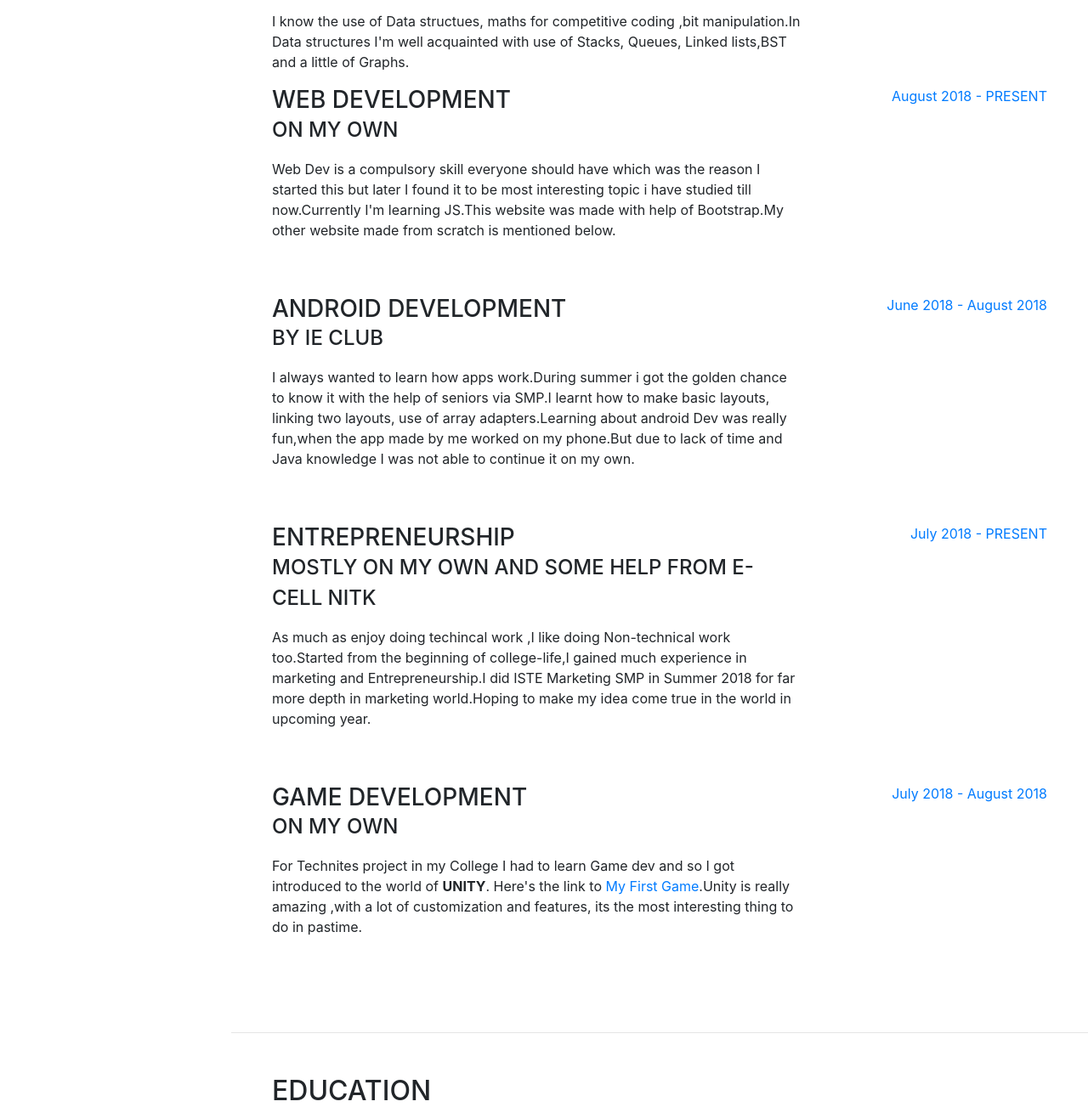
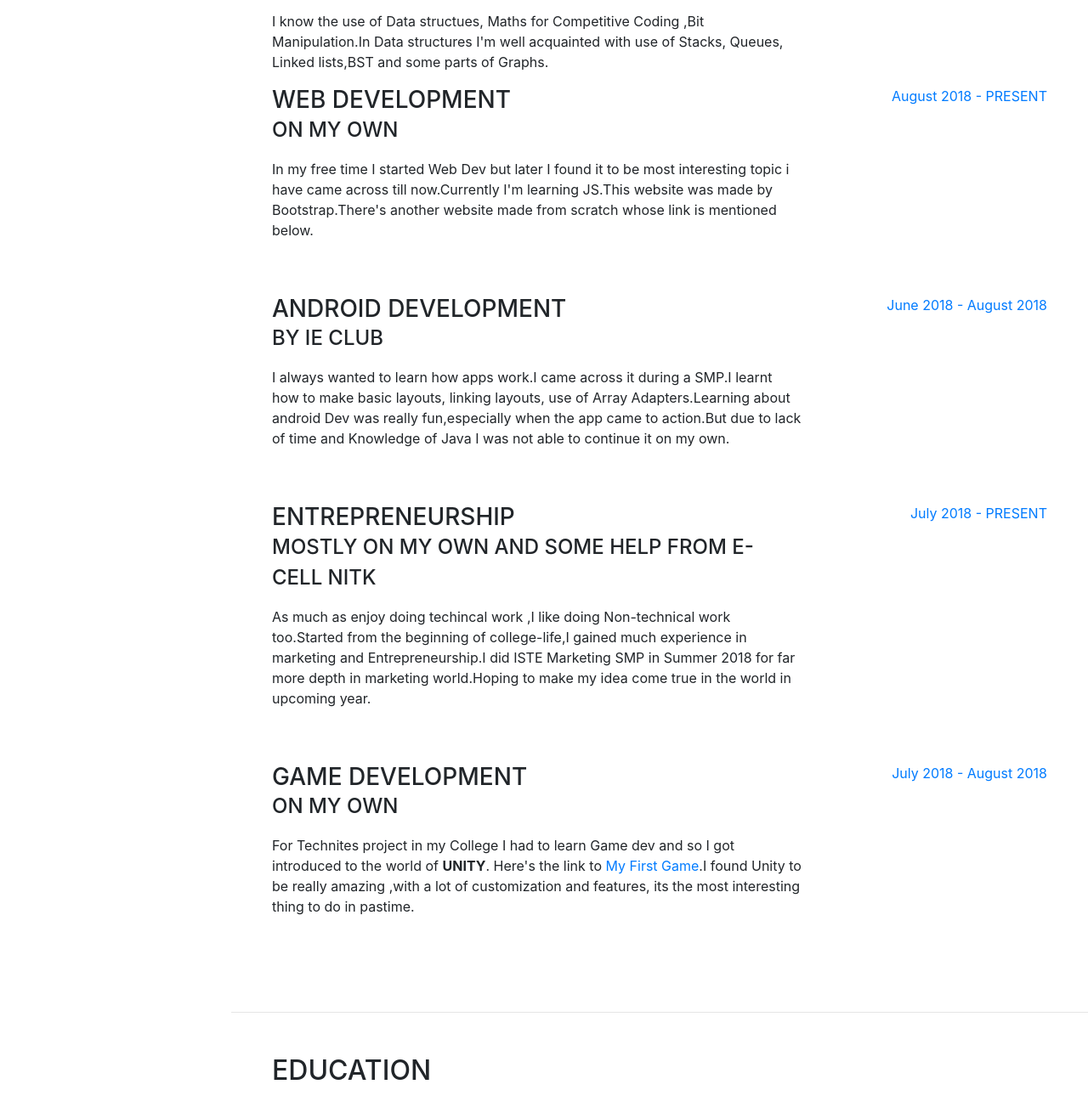
Before and after one commit to Saharsh007/Saharsh007.github.io, a website with bundled scripts: page index.html in a window 1280 px wide. Shown: the part 1008-2311 px from the top of the page at 85% size. Built offline with nearby package versions, Linux system fonts and the light colour scheme; a web font is replaced by a local one.

Commit message:
langauge error fixed

```diff
--- a/index.html
+++ b/index.html
@@ -70,7 +70,7 @@
           <div class="subheading mb-5">@46, 4TH BLOCK· NITK SURATHKAL·INDIA, +91 8861116298 ·
             <a href="mailto:name@email.com">saharshsonu40@gmail.com</a>
           </div>
-          <p class="lead mb-5">I am a curious guy who is interest is exploring.<br>
+          <p class="lead mb-5">I am a curious guy who's interest is exploring.<br>
 I have knowledge of CP,DSA,Web Dev, Android dev
 and also working on entrepreneurship and ML. <br>
 I like to play football and badminton and
@@ -79,7 +79,7 @@ I am the person who lives to eat.<br>
 My dream to built a personal assistant
 using Artificial Intelliengence
 like J.A.R.V.I.S  from Ironman .
-only as software not hardware.</p>
+</p>
           <div class="social-icons">
             <a href="https://www.linkedin.com/in/kumar-saharsh-767829156/" target="_blank">
               <i class="fab fa-linkedin-in"></i>
@@ -107,7 +107,7 @@ only as software not hardware.</p>
             <div class="resume-content mr-auto">
               <h3 class="mb-0">COMPETITIVE PROGRAMMING </h3>
               <div class="subheading mb-3"> BY IET CLUB </div>
-              <p>I know the use of Data structues, maths for competitive coding ,bit manipulation.In Data structures I'm well acquainted with use of Stacks, Queues, Linked lists,BST and a little of Graphs.
+              <p>I know the use of Data structues, Maths for Competitive Coding ,Bit Manipulation.In Data structures I'm well acquainted with use of Stacks, Queues, Linked lists,BST and some parts of Graphs.
               </p>
             </div>
             <div class="resume-date text-md-right">
@@ -119,7 +119,7 @@ only as software not hardware.</p>
             <div class="resume-content mr-auto">
               <h3 class="mb-0">WEB DEVELOPMENT</h3>
               <div class="subheading mb-3">On my OWN</div>
-              <p>  Web Dev is a compulsory skill everyone should have which was the reason I started this but later I found it to be most interesting topic i have studied till now.Currently I'm learning JS.This website was made with help of Bootstrap.My other website made from scratch is mentioned below.</p>
+              <p>In my free time I started Web Dev but later I found it to be most interesting topic i have came across till now.Currently I'm learning JS.This website was made by Bootstrap.There's another website made from scratch whose link is mentioned below.</p>
             </div>
             <div class="resume-date text-md-right">
               <span class="text-primary">August 2018 - PRESENT</span>
@@ -130,7 +130,7 @@ only as software not hardware.</p>
             <div class="resume-content mr-auto">
               <h3 class="mb-0">ANDROID DEVELOPMENT</h3>
               <div class="subheading mb-3">By IE CLUB</div>
-              <p>I always wanted to learn how apps work.During summer i got the golden chance to know it with the help of seniors via SMP.I learnt how to make basic layouts, linking two layouts, use of array adapters.Learning about android Dev was really fun,when the app made by me worked on my phone.But due to lack of time and Java knowledge I was not able to continue it on my own.</p>
+              <p>I always wanted to learn how apps work.I came across it during a SMP.I learnt how to make basic layouts, linking layouts, use of Array Adapters.Learning about android Dev was really fun,especially when the app came to action.But due to lack of time and Knowledge of Java I was not able to continue it on my own.</p>
             </div>
             <div class="resume-date text-md-right">
               <span class="text-primary">June 2018 - August 2018</span>
@@ -164,7 +164,7 @@ only as software not hardware.</p>
             <div class="resume-content mr-auto">
               <h3 class="mb-0">GAME DEVELOPMENT</h3>
               <div class="subheading mb-3">On My Own</div>
-              <p>For Technites project in my College I had to learn Game dev and so I got introduced to the world of <b>UNITY</b>. Here's the link to <a href="https://github.com/Saharsh007/CUBETISTIC-CUBETHON.git" target="_blank">My First Game</a>.Unity is really amazing ,with a lot of customization and features, its the most interesting thing to do in pastime.  </p>
+              <p>For Technites project in my College I had to learn Game dev and so I got introduced to the world of <b>UNITY</b>. Here's the link to <a href="https://github.com/Saharsh007/CUBETISTIC-CUBETHON.git" target="_blank">My First Game</a>.I found Unity to be really amazing ,with a lot of customization and features, its the most interesting thing to do in pastime.  </p>
             </div>
             <div class="resume-date text-md-right">
               <span class="text-primary">July 2018 - August 2018</span>
```
